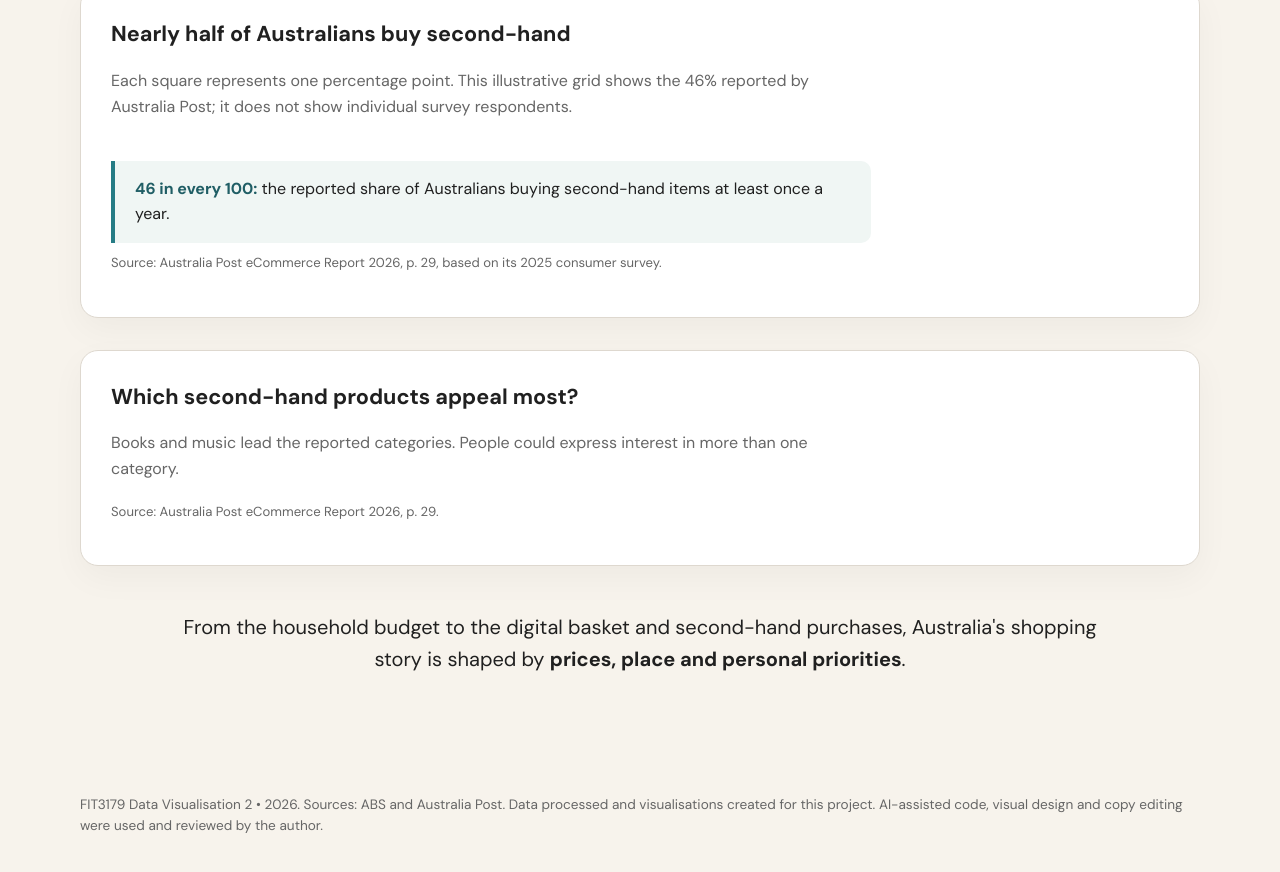
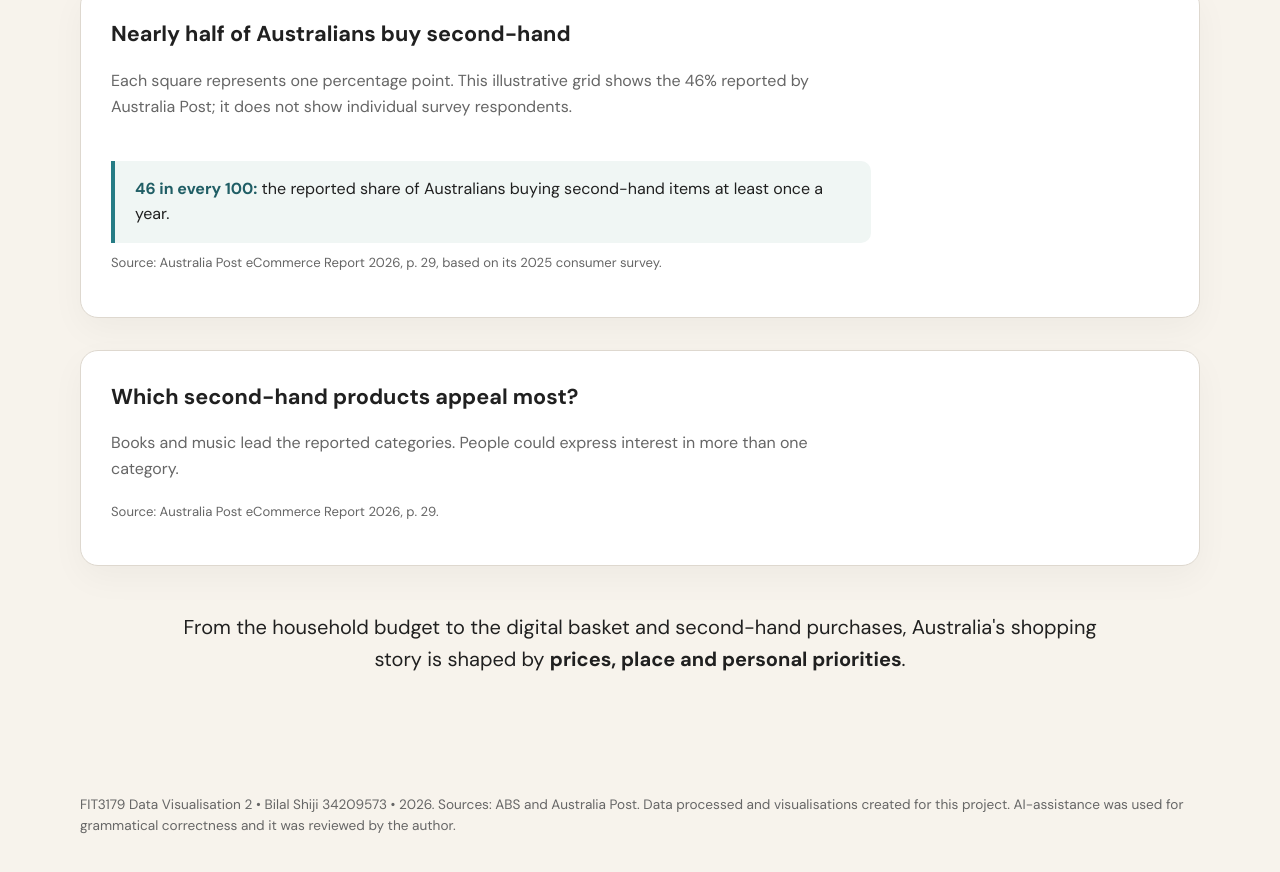
Before and after one commit to bshi0030/FIT3179_DV2_starter, a plain HTML site: page index.html in a window 1280 px wide. Shown: the part 6980-7852 px from the top of the page. Drawn offline with nearby package versions, Linux system fonts and the light colour scheme; a script that the page names is missing.

Commit message:
Added author title and AI acknowldgement

```diff
--- a/index.html
+++ b/index.html
@@ -200,7 +200,7 @@
   </main>
 
   <footer class="wrap footer">
-    <p>FIT3179 Data Visualisation 2 • 2026. Sources: ABS and Australia Post. Data processed and visualisations created for this project. AI-assisted code, visual design and copy editing were used and reviewed by the author.</p>
+    <p>FIT3179 Data Visualisation 2 • Bilal Shiji 34209573 •  2026. Sources: ABS and Australia Post. Data processed and visualisations created for this project. AI-assistance was used for grammatical correctness and it was reviewed by the author.</p>
   </footer>
 
   <script src="js/main.js"></script>
```
